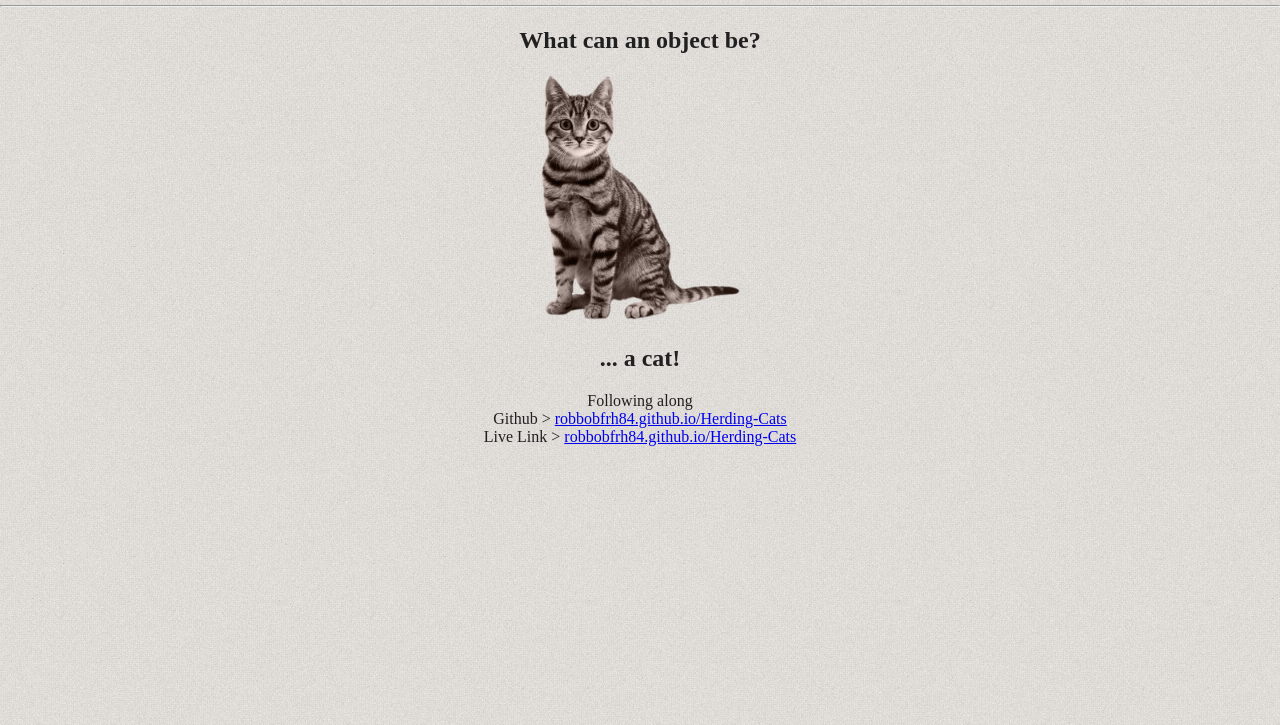
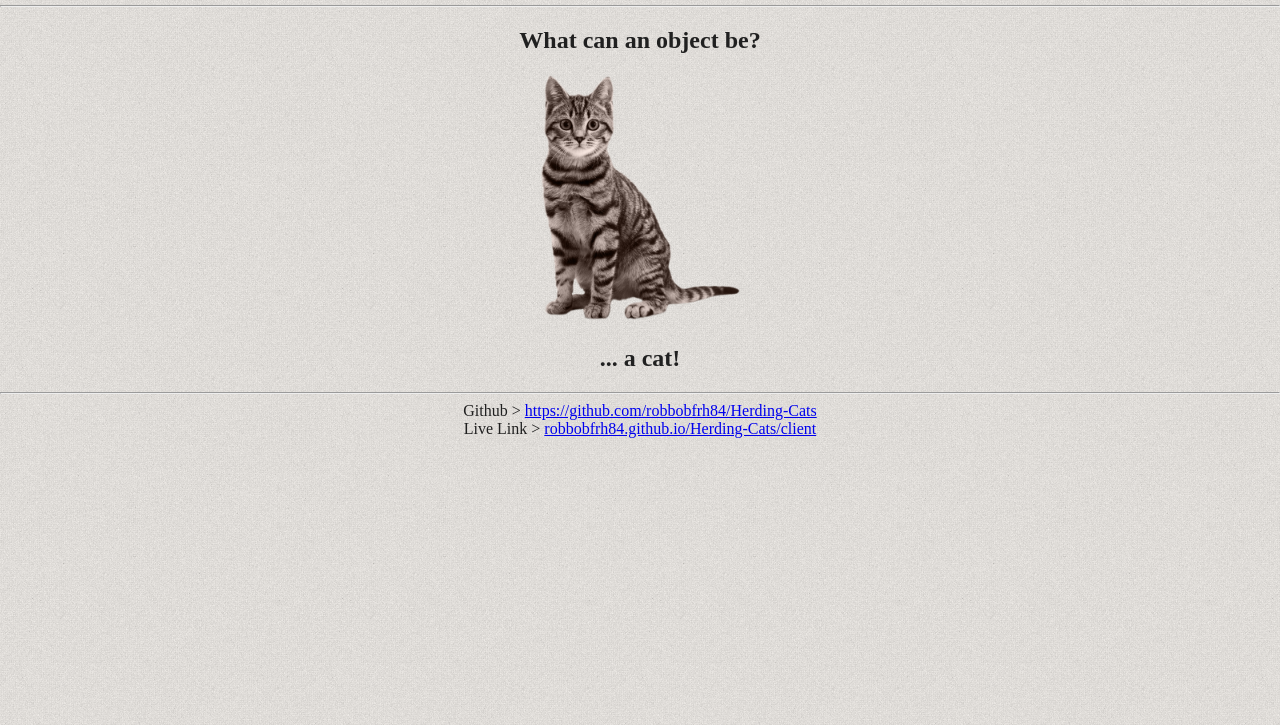
Before and after one commit to robbobfrh84/Herding-Cats, a plain HTML site: page client/steps/1.html in a window 1280 px wide. Shown: the part 75-800 px from the top of the page. Drawn offline with Linux system fonts and the light colour scheme.

Commit message:
lasypush

```diff
--- a/client/steps/1.html
+++ b/client/steps/1.html
@@ -21,9 +21,9 @@
   <img src="../images/tabby.png" alt="" width="200px">
   <h2> ... a cat! </h2>
 
-  Following along <br>
-  Github > <a href="#" style="font-size: 16px;">robbobfrh84.github.io/Herding-Cats</a> <br>
-  Live Link > <a style="font-size: 16px;" href="https://robbobfrh84.github.io/Herding-Cats/">robbobfrh84.github.io/Herding-Cats</a>
+  <hr>
+  Github > <a href="https://github.com/robbobfrh84/Herding-Cats" style="font-size: 16px;">https://github.com/robbobfrh84/Herding-Cats</a> <br>
+  Live Link > <a style="font-size: 16px;" href="https://robbobfrh84.github.io/Herding-Cats/client">robbobfrh84.github.io/Herding-Cats/client</a>
 
 <script type="text/javascript" src="js/1.js"></script>
 
```
